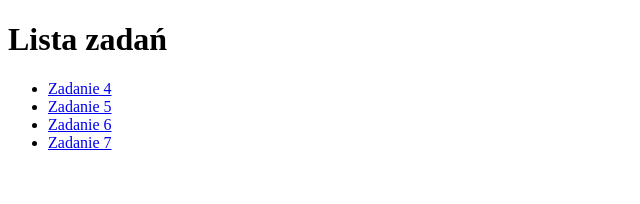
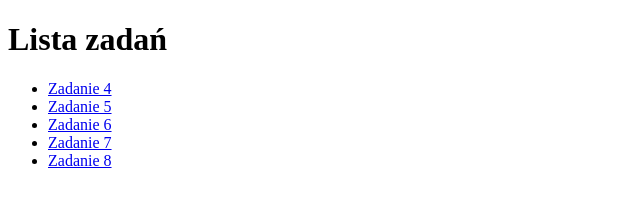
Before and after one commit to YP62293/zadania_yp62293, a plain HTML site: page index.html in a window 1280 px wide. Shown: the full height of the page, 0-640 px from the left. Drawn offline with Linux system fonts and the light colour scheme.

Commit message:
Add files via upload

```diff
--- a/index.html
+++ b/index.html
@@ -11,6 +11,7 @@
     <li><a href="zad5_formularz/index.html">Zadanie 5</a></li>
     <li><a href="zad6_json/index.html">Zadanie 6</a></li>
     <li><a href="zad7_localstor/index.html">Zadanie 7</a></li>
+    <li><a href="zad8_backend/index.html">Zadanie 8</a></li>
   </ul>
 
 </body>
```
